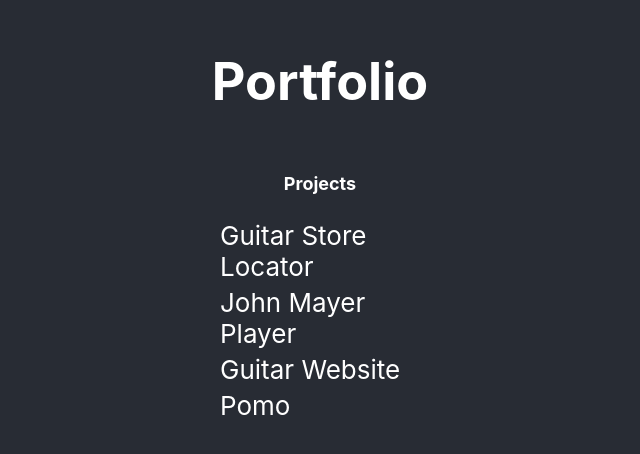
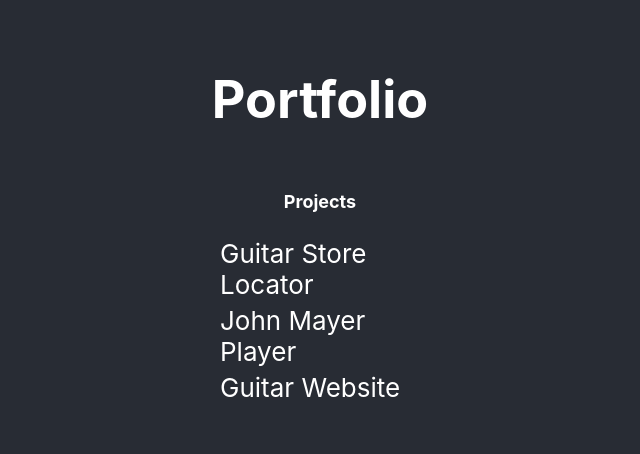
Before and after one commit to SeanAverS/portfolio, a React (Create React App) app in the folder my-app/: page / in a window 1280 px wide. Shown: the part 164-618 px from the top of the page, without its empty margins (320-960 px from the left). Built offline with nearby package versions, Linux system fonts and the light colour scheme.

Commit message:
Remove Pomo project link

```diff
--- a/my-app/src/App.js
+++ b/my-app/src/App.js
@@ -11,7 +11,6 @@
             <li><a href="https://github.com/SeanAverS/guitar-store-locator">Guitar Store Locator</a></li>
             <li><a href="https://github.com/SeanAverS/john-mayer-player">John Mayer Player</a></li>
             <li><a href="https://github.com/SeanAverS/Guitar-Website-">Guitar Website</a></li>
-            <li><a href="https://github.com/SeanAverS/Pomo">Pomo</a></li>
           </ul>
         </div>
       </header>
```
